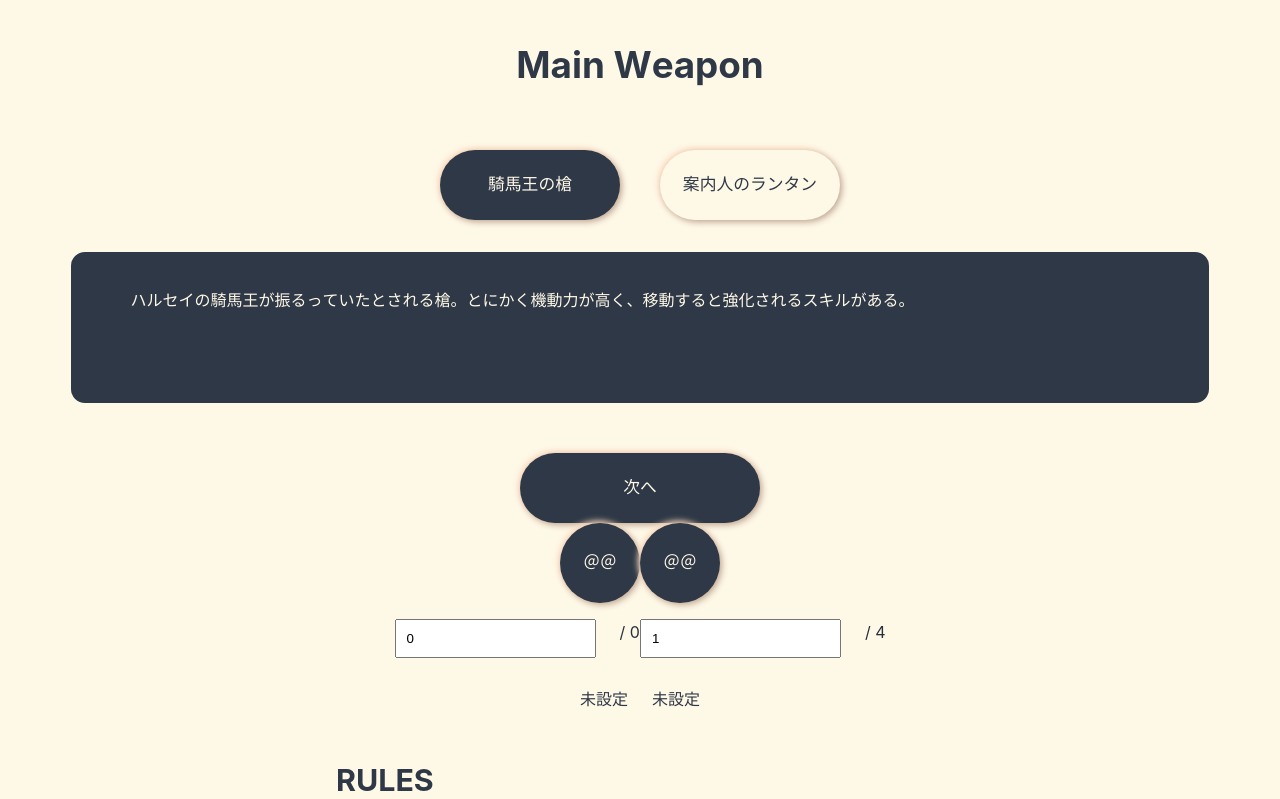
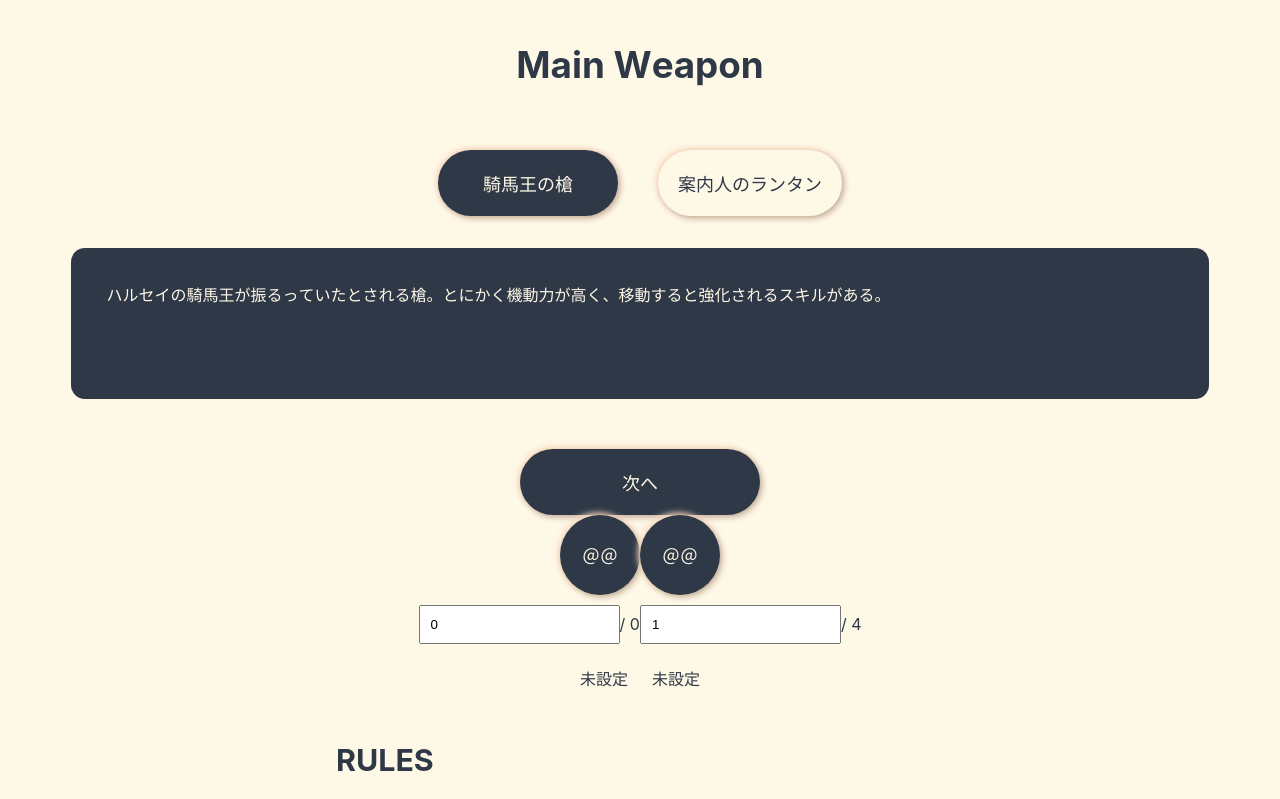
Before and after one commit to opionoid/peregre, a React (Create React App) app: page / in a window 1280 px wide. Shown: the top 799 px of the page. Built offline with nearby package versions, Linux system fonts and the light colour scheme.

Commit message:
fix: css: button

```diff
--- a/src/components/actor/button/ButtonBase.tsx
+++ b/src/components/actor/button/ButtonBase.tsx
@@ -22,9 +22,6 @@ export const ButtonBase: React.FC<IButtonBaseProps> = ({ children, isEditMode =
   )
 }
 
-// TODO: 押した時に中身を若干小さくする
-// TODO: もっとかわいい感じのアニメーション
-// TODO: 型推論が効いていない
 const ButtonBaseWrapper = styled.button<IButtonBaseProps>`
   width: 100%;
   height: 100%;
@@ -39,8 +36,7 @@ const ButtonBaseWrapper = styled.button<IButtonBaseProps>`
   border-radius: inherit;
   outline: 0;
   transition: all ease-out 0.3s;
-  font-size: calc(0.8rem + 0.5vmin);
-  line-height: 1.8;
+  font-size: 1.125rem;
   box-shadow:  2px 2px 6px ${color.backgroundLowContrastShadowDarken},
                  -2px -2px 6px ${color.backgroundLowContrastShadowLighten};
   &:active {
--- a/src/index.css
+++ b/src/index.css
@@ -56,9 +56,6 @@ h6 {
   font-variant-numeric: lining-nums;
 }
 p {
-  text-indent: 1.5em;
-  color: #28303c;
-  margin-bottom: 1.7em;
   font-variant-numeric: oldstyle-nums; /** 1回拡大すると表示がおかしくなる */
 }
 
@@ -162,6 +159,11 @@ article {
   margin-left: auto;
   margin-right: auto;
 }
+article p {
+  color: #28303c;
+  text-indent: 1.5em;
+  margin-bottom: 1.7em;
+}
 aside {
   margin: 1em;
 
```
Also changed, not shown: src/assets/icons/Astrology.svg.
